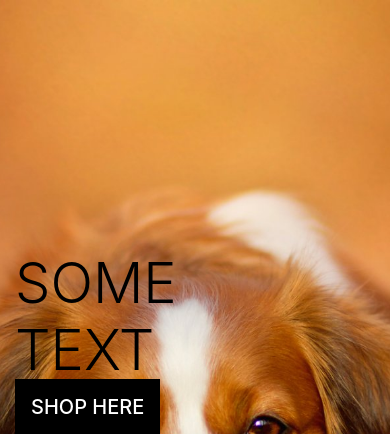
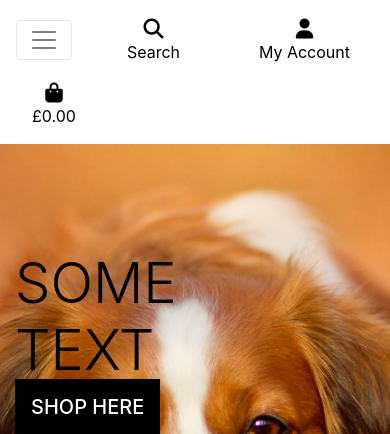
Before and after one commit to geoeskel/dog-bone, a Django app: page / in a window 390 px wide. Shown: the top 434 px of the page. Run offline with Django 3.2, Linux system fonts and the light colour scheme; some libraries are stand-ins or nearby versions; some web fonts are replaced.

Commit message:
styled home page, added mobile header and nav bar

```diff
--- a/templates/base.html
+++ b/templates/base.html
@@ -103,6 +103,15 @@
             </div>
 
         </div>
+        <div class="row bg-white">
+            <nav class="navbar navbar-expand-lg navbar-light w-100">
+                <button class="navbar-toggler" type="button" data-toggle="collapse" data-target="#main-nav" aria-controls="main-nav" aria-expanded="false" aria-label="Toggle navigation"> <!-- Toggle button for the main navigation -->
+                    <span class="navbar-toggler-icon"></span>
+                </button>
+                {% include 'includes/mobile-top-header.html' %}
+                {% include 'includes/main-nav.html' %}
+            </nav>
+        </div>
     </header>
 
     {% if messages %}
--- /dev/null
+++ b/templates/includes/main-nav.html
@@ -0,0 +1,54 @@
+<div class="collapse navbar-collapse" id="main-nav">
+    <ul class="navbar-nav w-auto mx-auto">
+        <li class="nav-item dropdown">
+            <a class="logo-font font-weight-bold nav-link text-black mr-5" href="#" id="all-products-link" data-toggle="dropdown" aria-haspopup="true" aria-expanded="false">
+                All Products
+            </a>
+            <div class="dropdown-menu border-0" aria-labelledby="all-products-link">
+                <a href="" class="dropdown-item">By Price</a>
+                <a href="" class="dropdown-item ">By Category</a>
+                <a href="" class="dropdown-item">All Products</a>
+            </div>
+        </li>
+
+        <li class="nav-item dropdown">
+            <a class="logo-font font-weight-bold nav-link text-black mr-5" href="#" id="food-link" data-toggle="dropdown" aria-haspopup="true" aria-expanded="false">
+                Dog Food
+            </a>
+            <div class="dropdown-menu border-0" aria-labelledby="food-link">
+                <a href="" class="dropdown-item">Dry Food</a>
+                <a href="" class="dropdown-item">Wet Food</a>
+                <a href="" class="dropdown-item">Specialist Diets</a>
+                <a href="" class="dropdown-item">Treats</a>
+                <a href="" class="dropdown-item">Puppy Food</a>
+                <a href="" class="dropdown-item">All Food</a>
+            </div>
+        </li>
+
+        <li class="nav-item dropdown">
+            <a class="logo-font font-weight-bold nav-link text-black mr-5" href="#" id="equipment-link" data-toggle="dropdown" aria-haspopup="true" aria-expanded="false">
+                Dog Equipment
+            </a>
+            <div class="dropdown-menu border-0" aria-labelledby="equipment-link">
+                <a href="" class="dropdown-item">Beds &amp; Baskets</a>
+                <a href="" class="dropdown-item">Leads &amp; Collars</a>
+                <a href="" class="dropdown-item">Toys</a>
+                <a href="" class="dropdown-item">Bowls &amp; Feeders</a>
+                <a href="" class="dropdown-item">Crates</a>
+                <a href="" class="dropdown-item">Grooming</a>
+                <a href="" class="dropdown-item">Clothing</a>
+            </div>
+        </li>
+
+        <li class="nav-item dropdown">
+            <a class="logo-font font-weight-bold nav-link text-black" href="#" id="wear-link" data-toggle="dropdown" aria-haspopup="true" aria-expanded="false">
+                Dog Wear
+            </a>
+            <div class="dropdown-menu border-0" aria-labelledby="wear-link">
+                <a href="" class="dropdown-item">Coats &amp; Jackets</a>
+                <a href="" class="dropdown-item">Fashion</a>
+                <a href="" class="dropdown-item">Accessories</a>
+            </div>
+        </li>
+    </ul>
+</div>
--- /dev/null
+++ b/templates/includes/mobile-top-header.html
@@ -0,0 +1,56 @@
+<li class="list-inline-item"> <!-- Open search bar button -->
+    <a class="text-black nav-link d-block d-lg-none" href="#" id="mobile-search" data-toggle="dropdown" aria-haspopup="true" aria-expanded="false">
+        <div class="text-center">
+            <div><i class="fas fa-search fa-lg"></i></div>
+            <p class="my-0">Search</p>
+        </div>
+    </a>
+    <div class="dropdown-menu border-0 w-100 p-3 rounded-0 my-0" aria-labelledby="mobile-search">
+        <form class="form" method="GET" action="">
+            <div class="input-group w-100">
+                <input class="form-control border border-black rounded-0" type="text" name="q" placeholder="Search our site">
+                <div class="input-group-append">
+                    <button class="form-control form-control btn btn-black border border-black rounded-0" type="submit">
+                        <span class="icon">
+                            <i class="fas fa-search"></i>
+                        </span>
+                    </button>
+                </div>
+            </div>
+        </form>
+    </div>
+</li>
+<li class="list-inline-item dropdown"> <!-- Open 'my account' dropdown menu' -->
+    <a class="text-black nav-link d-block d-lg-none" href="#" id="user-options" data-toggle="dropdown" aria-haspopup="true" aria-expanded="false">
+        <div class="text-center">
+            <div><i class="fas fa-user fa-lg"></i></div>
+            <p class="my-0">My Account</p>
+        </div>
+    </a>
+    <div class="dropdown-menu border-0" aria-labelledby="user-options">
+        {% if request.user.is_authenticated %}
+            {% if request.user.is_superuser %}
+                <a href="{% url 'account_logout' %}" class="dropdown-item">Manage Products</a>
+            {% endif %}
+            <a href="" class="dropdown-item">Profile</a>
+            <a href="{% url 'account_logout' %}" class="dropdown-item">Logout</a>
+        {% else %}
+            <a href="{% url 'account_signup' %}" class="dropdown-item">Register</a>
+            <a href="{% url 'account_login' %}" class="dropdown-item">Login</a>
+        {% endif %}
+    </div>
+</li>
+<li class="list-inline-item"> <!-- Button to access the shopping bag -->
+    <a class="{% if grand_total %}text-primary font-weight-bold{% else %}text-black{% endif %} nav-link d-block d-lg-none" href="">
+        <div class="text-center">
+            <div><i class="fas fa-shopping-bag fa-lg"></i></div>
+            <p class="my-0">
+                {% if grand_total %}
+                    ${{ grand_total|floatformat:2 }}
+                {% else %}
+                    £0.00
+                {% endif %}
+            </p>
+        </div>
+    </a>
+</li>
```
